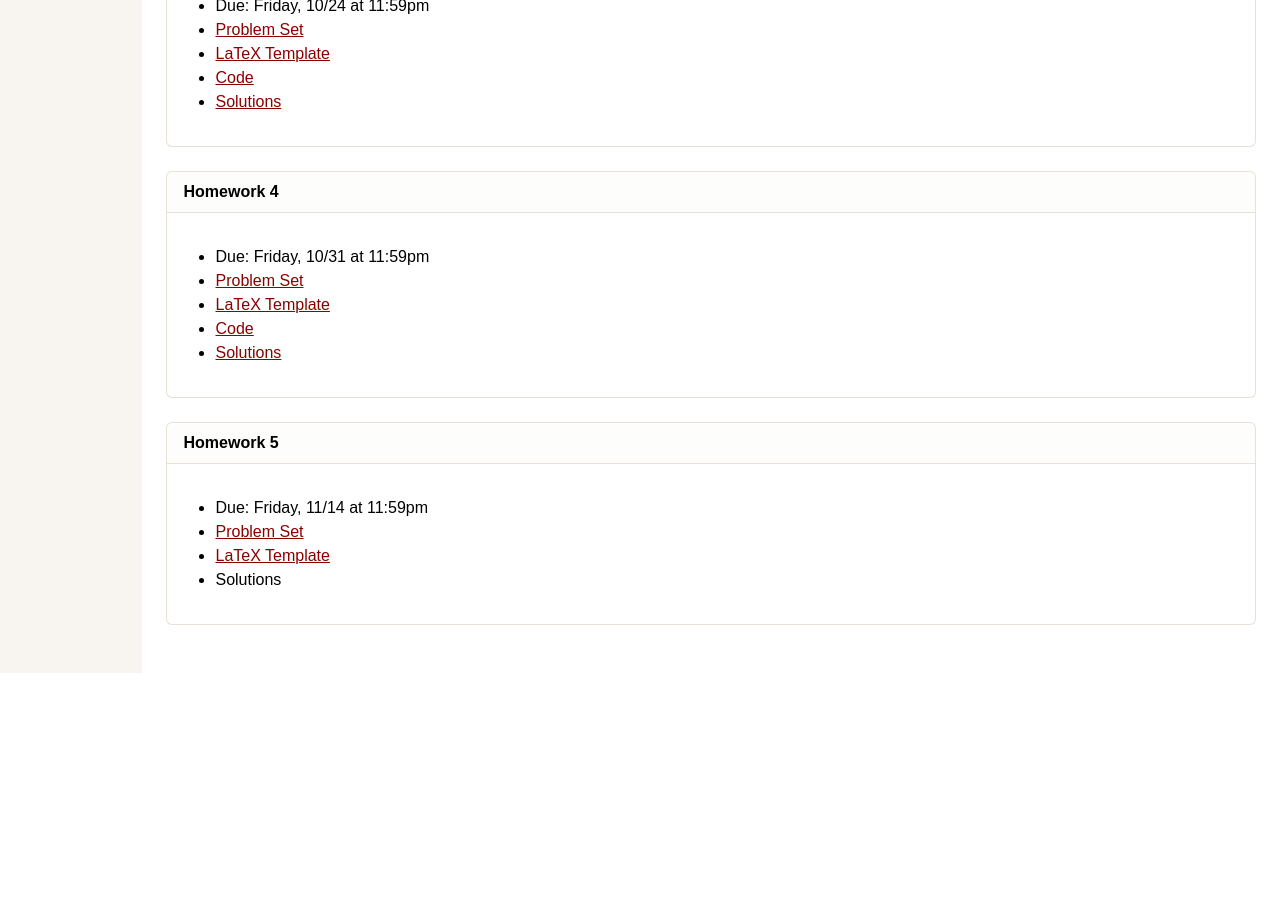
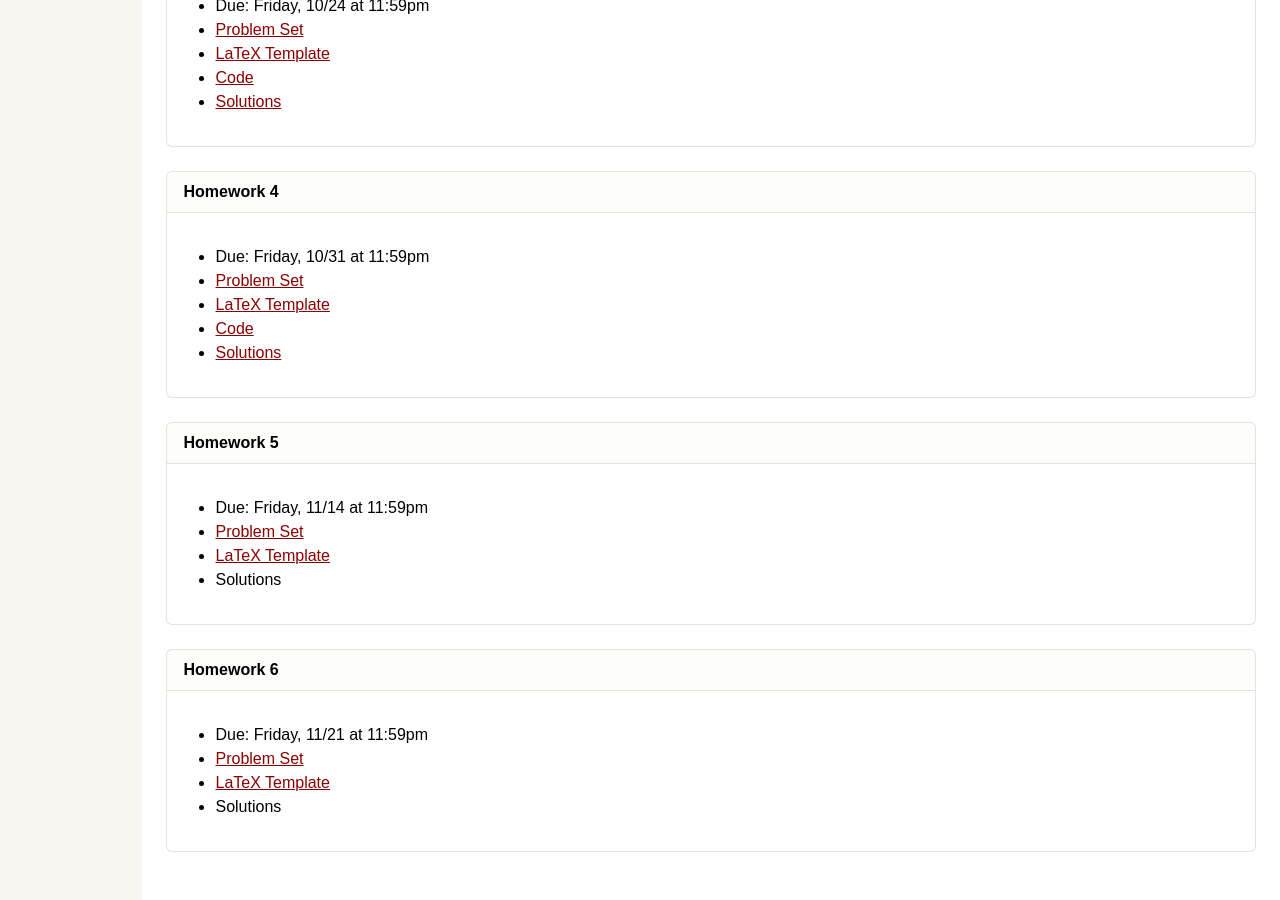
Before and after one commit to cs161-stanford/cs161-stanford.github.io, a Jekyll site: the page built from homework.md, in a window 1280 px wide and 900 px high, scrolled down 1745 px. Built offline with Jekyll 4.4.1, drawn with Linux system fonts in a browser that asks for light colours; nearby versions of some CDN libraries; before the commit the page ends 2418 px from its top, so only the background shows below that.

Commit message:
add hw6 files

```diff
--- a/homework.md
+++ b/homework.md
@@ -132,3 +132,19 @@ Homework 0 is a special homework, graded for completion (not correctness).  The
 </p>
   </div>
 </div>
+
+<div class="card mb-4">
+  <div class="card-header">
+    <strong>Homework 6</strong>
+  </div>
+  <div class="card-body">
+    <p class="card-text">
+	<ul>
+	<li> Due: Friday, 11/21 at 11:59pm</li>
+	<li> <a href="/assets/homework/worksheets/HW6.pdf">Problem Set</a> </li>
+	<li> <a href="/assets/homework/latex_templates/HW6_Latex.zip">LaTeX Template</a> </li>
+	<li> Solutions </li>
+	</ul>
+</p>
+  </div>
+</div>
```
Also changed, not shown: 2 other files.
